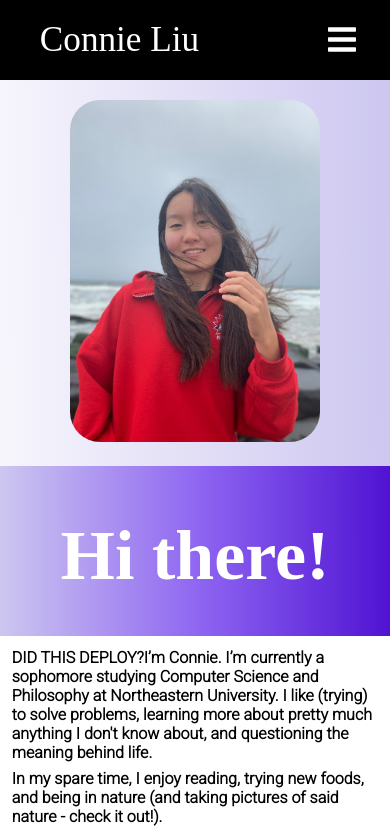
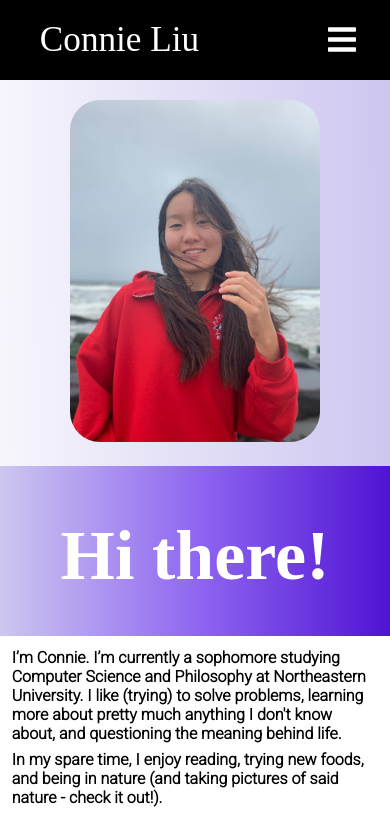
Before and after one commit to clue4/clue4.github.io, a React (Create React App) app: page / in a window 390 px wide. Shown: the top 835 px of the page. Built offline with nearby package versions, Linux system fonts and the light colour scheme; a web font is replaced by a local one.

Commit message:
testing mobile still will also try again tomorrow

```diff
--- a/src/components/About.js
+++ b/src/components/About.js
@@ -17,7 +17,7 @@ function About() {
 
         <div className='about-bottom'>
           <div className='about-me'>
-            <p className='about-words'>DID THIS DEPLOY?I’m Connie. I’m currently a sophomore studying Computer Science
+            <p className='about-words'>I’m Connie. I’m currently a sophomore studying Computer Science
               and Philosophy at Northeastern University. I like (trying) to solve problems,
               learning more about pretty much anything I don't know about,
               and questioning the meaning behind life.</p>
--- a/src/components/ProjectInfo.js
+++ b/src/components/ProjectInfo.js
@@ -26,4 +26,6 @@ function ProjectInfo(props) {
   )
 }
 
+// idk man idk
+
 export default ProjectInfo
--- a/src/components/Projects.css
+++ b/src/components/Projects.css
@@ -123,7 +123,12 @@
     opacity: 1;
   }
 
-  .project-link:hover {
+  /* .project-link:hover {
     transform: scale(1.08);
-  }
+  } */
 }
+
+.project-link:hover {
+  transform: scale(1.08);
+}
+/* for better visualization of issue ^ */
```
